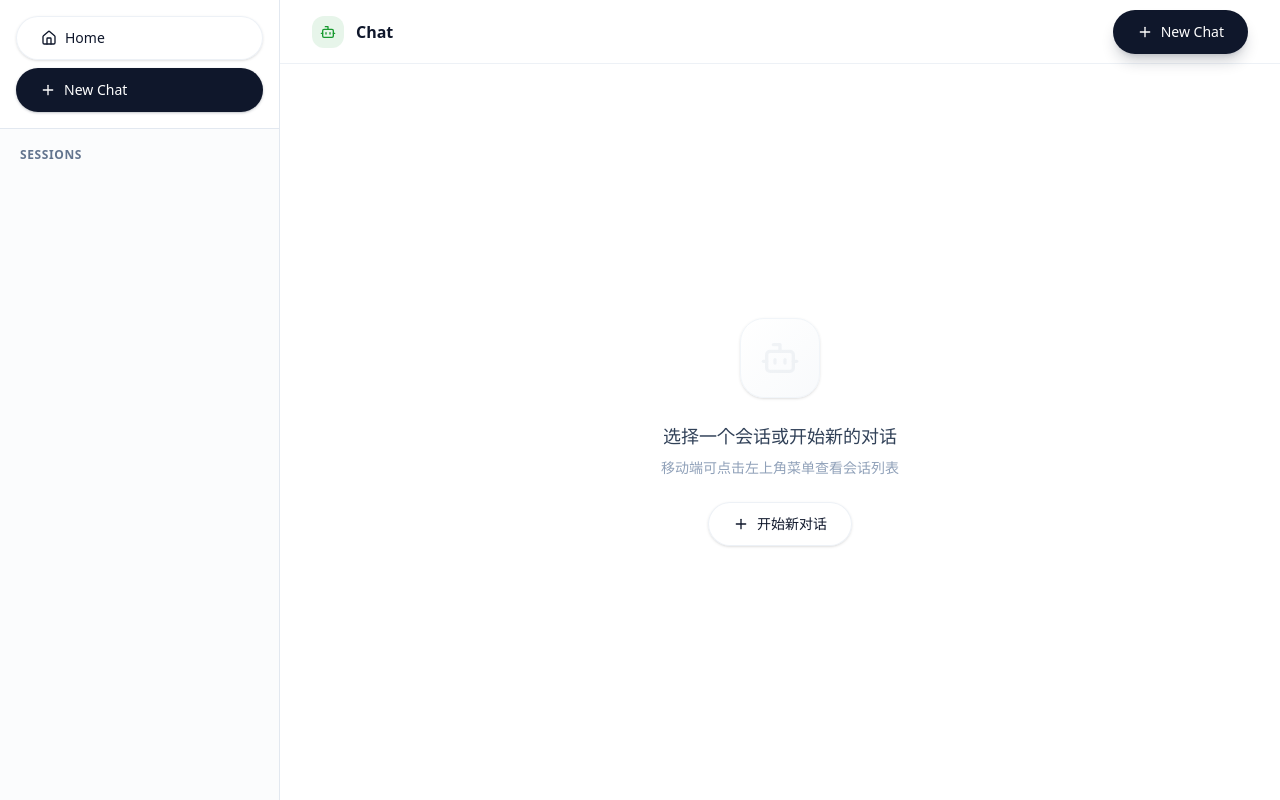
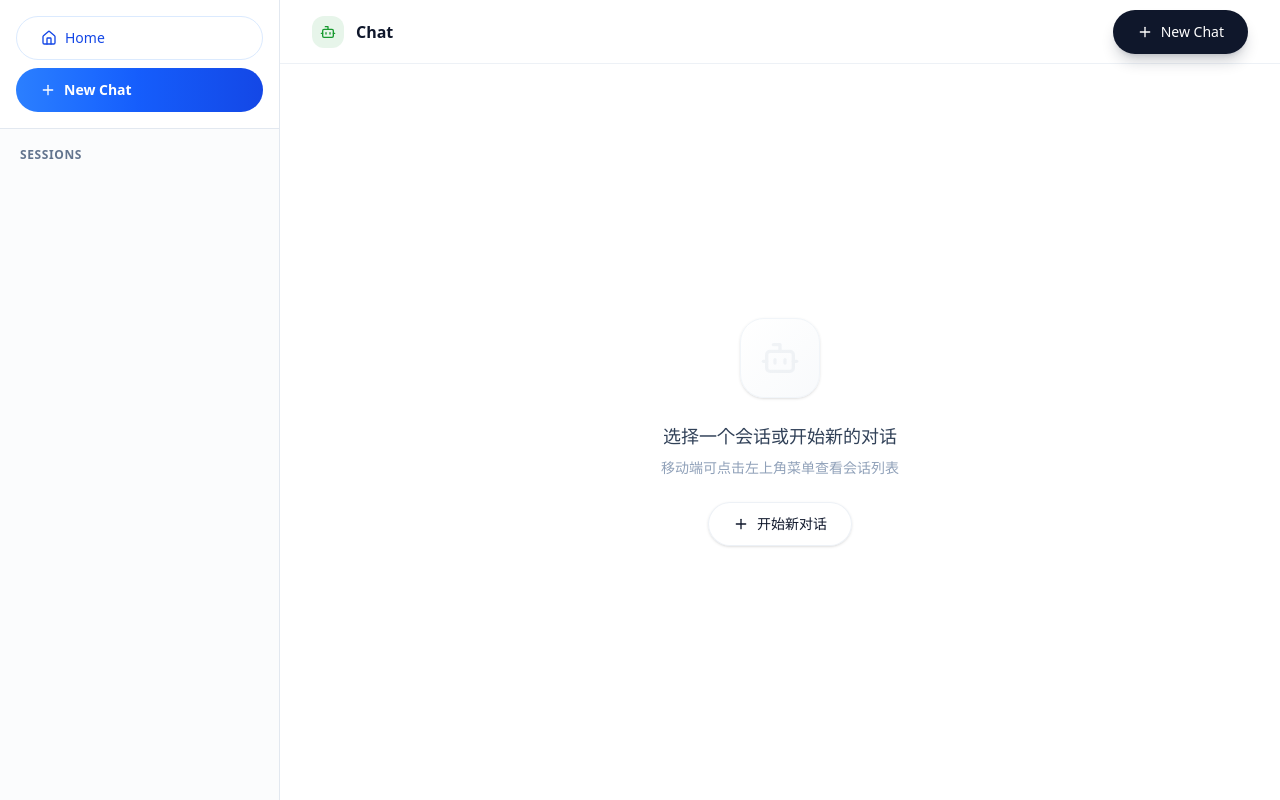
Before and after one commit to marvin-season/landing-page, a Next.js app: page /chat in a window 1280 px wide. Built offline with nearby package versions, Linux system fonts and the light colour scheme.

Commit message:
fix: 样式优化

```diff
--- a/src/app/chat/_components/chat-sidebar.tsx
+++ b/src/app/chat/_components/chat-sidebar.tsx
@@ -30,15 +30,21 @@ export function ChatSidebar(props: {
           }}
         >
           <Button
-            className="w-full flex items-center justify-start gap-2 shadow-sm"
-            variant={"outline"}
+            className={cn(
+              "w-full flex items-center justify-start gap-2 shadow-none",
+              "bg-white hover:bg-blue-50 text-blue-700 border border-blue-100",
+            )}
+            variant="outline"
           >
             <Home size={16} />
             Home
           </Button>
         </Link>
         <Button
-          className="w-full flex items-center justify-start gap-2 shadow-sm"
+          className={cn(
+            "w-full flex items-center justify-start gap-2 font-semibold shadow-none",
+            "bg-linear-to-r from-blue-500 via-blue-600 to-blue-700 hover:from-blue-600 hover:to-blue-800 text-white border-0",
+          )}
           onClick={() => {
             const newSessionId = createNewSession();
             onNavigate?.();
--- a/src/app/chat/_components/message/message-item.tsx
+++ b/src/app/chat/_components/message/message-item.tsx
@@ -9,14 +9,14 @@ export function MessageItem(props: { m: UIMessage; status: ChatStatus }) {
 
   return isUser ? (
     <div className="flex flex-col items-end gap-2">
-      <User size={24} />
-      <div className="w-fit bg-slate-900 text-white rounded-2xl rounded-tr-sm px-5 py-3.5 shadow-md inline-block text-left">
+      <User size={20} className="text-sky-900" />
+      <div className="w-fit bg-sky-200/60 text-black rounded-2xl rounded-tr-sm px-5 py-3.5 shadow-md inline-block text-left">
         <UserMessageParts m={m} />
       </div>
     </div>
   ) : (
     <div className="flex flex-col items-start gap-2">
-      <Bot size={24} />
+      <Bot size={20} />
       <div className="bg-white border border-slate-200/60 rounded-2xl rounded-tl-sm shadow-sm px-6 py-5">
         <AssistantMessageParts m={m} status={status} />
       </div>
--- a/src/css/globals.css
+++ b/src/css/globals.css
@@ -87,7 +87,7 @@
 
   --border: oklch(0 0 0); /* Black borders for pixel art outlines */
   --input: oklch(0 0 0);
-  --ring: oklch(0 0 0);
+  --ring: oklch(0.95 0 0);
 
   --chart-1: oklch(0.6 0.18 145);
   --chart-2: oklch(0.5 0.15 145);
@@ -143,7 +143,7 @@
 
   --border: oklch(0.95 0 0); /* White borders for contrast */
   --input: oklch(0.95 0 0);
-  --ring: oklch(0.95 0 0);
+  --ring: oklch(0.35 0 0);
 
   --chart-1: oklch(0.7 0.18 145);
   --chart-2: oklch(0.6 0.15 145);
```
